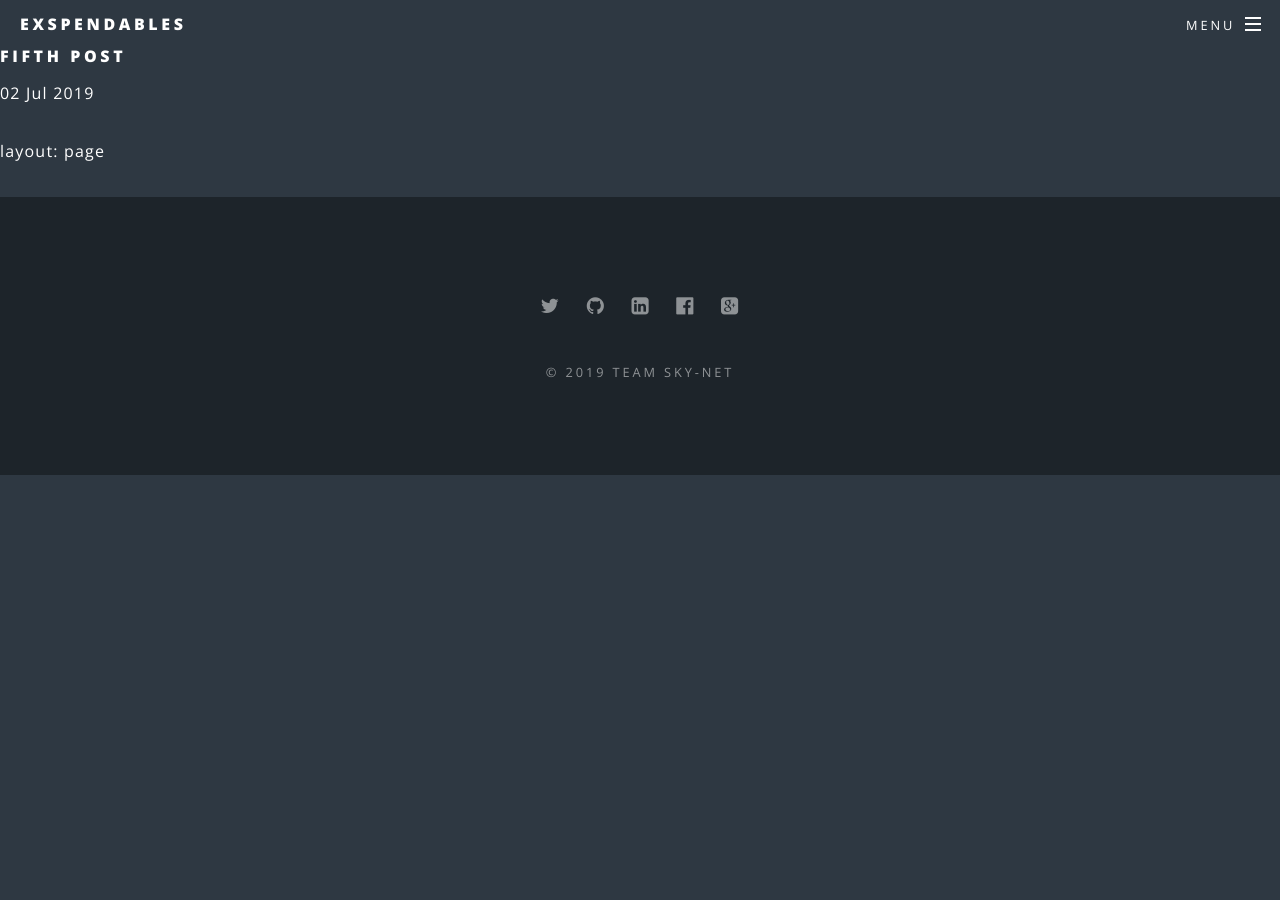
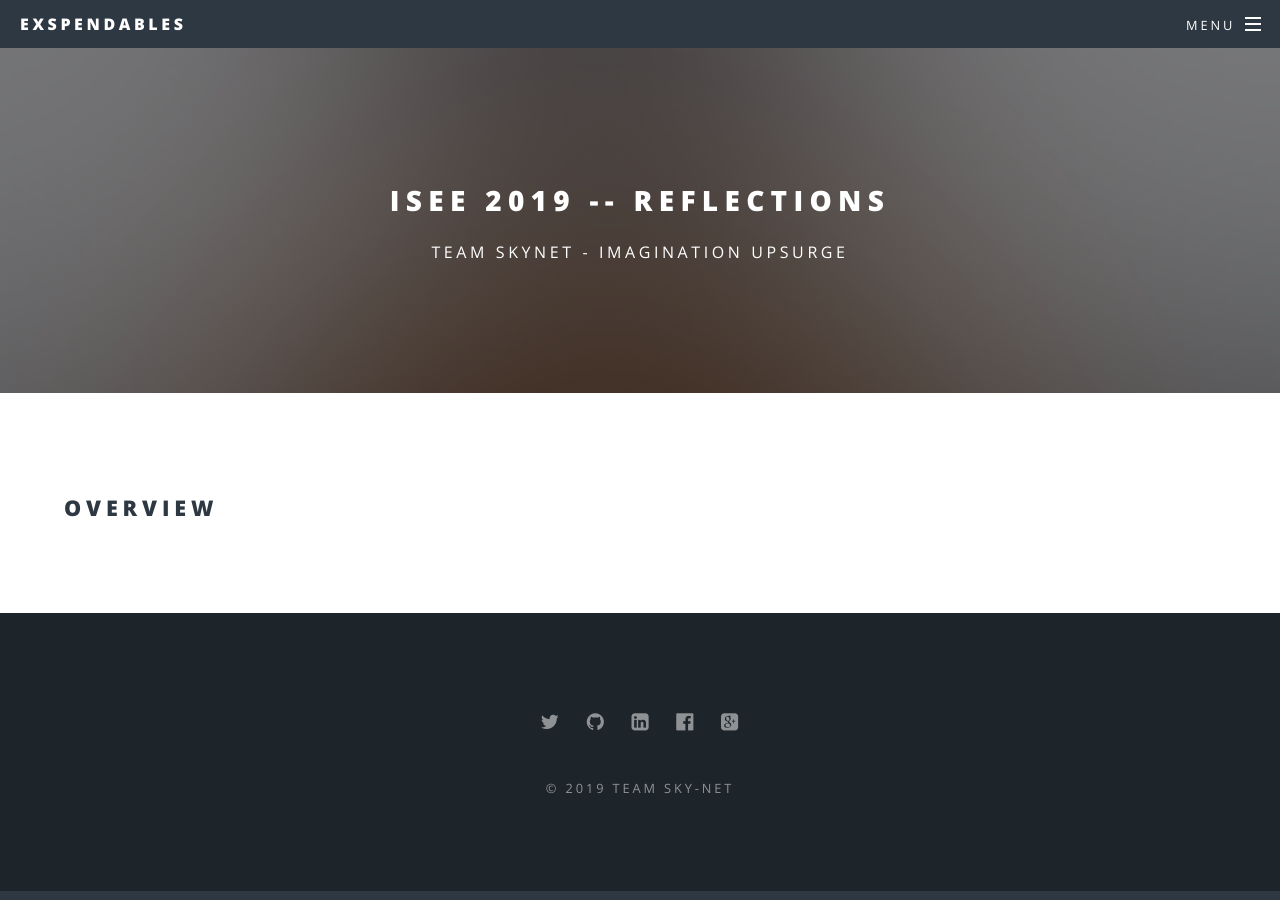
Before and after one commit to DBSE-teaching/isee2019-Sky-Net, a Jekyll site: the page built from docs/_posts/2019-07-02-fifth-post.md, in a window 1280 px wide. Built offline with Jekyll 4.4.1, drawn with Linux system fonts in a browser that asks for light colours; our own code applies the rules of GitHub Pages for plain Markdown files.

Commit message:
Update 2019-07-02-fifth-post.md

```diff
--- a/docs/_posts/2019-07-02-fifth-post.md
+++ b/docs/_posts/2019-07-02-fifth-post.md
@@ -1 +1,7 @@
+---
 layout: page
+title: "ISEE 2019 -- Reflections"
+date: 2019-07-02
+---
+
+## Overview
```
